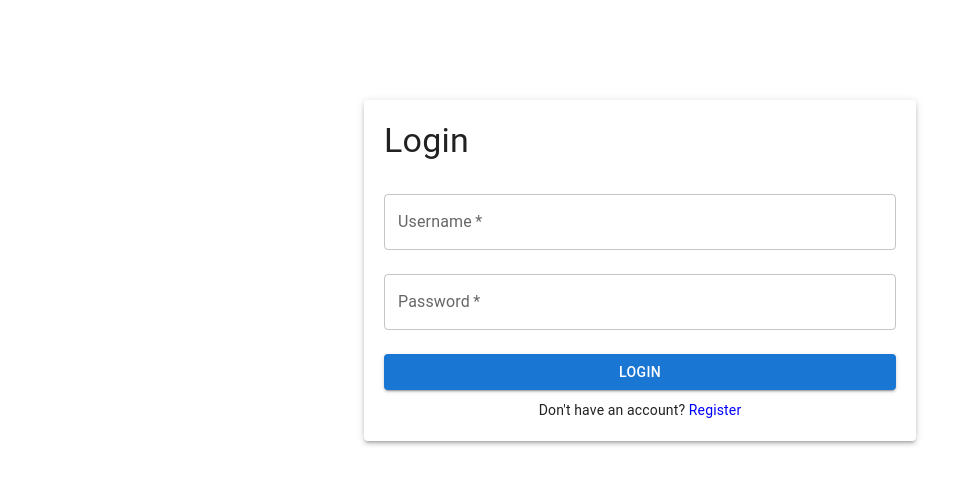
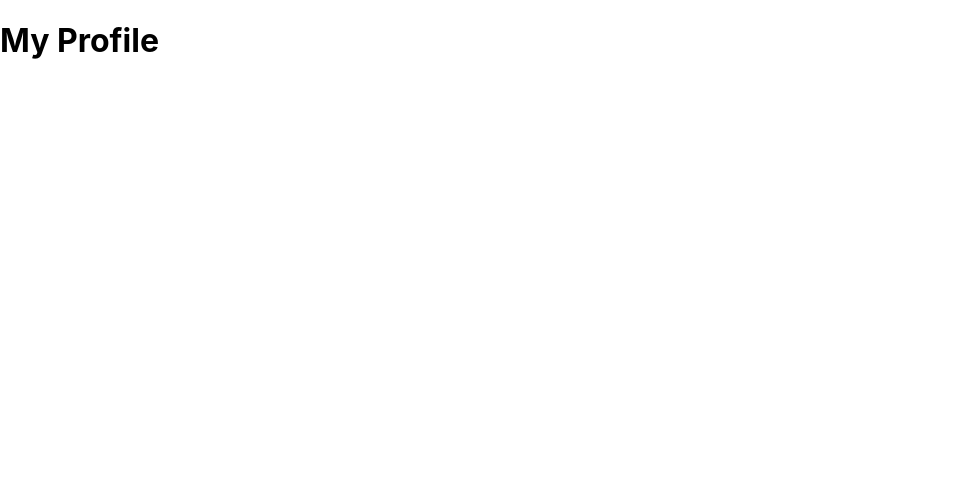
Before and after one commit to NELSNEAKO/smart-canteen, a React (Create React App) app in the folder frontend/: page /profile in a window 1280 px wide. Shown: the top 484 px of the page, without its empty margins (0-979 px from the left). Built offline with nearby package versions, Linux system fonts and the light colour scheme.

Commit message:
first commit

```diff
--- a/frontend/src/pages/ProfilePage.jsx
+++ b/frontend/src/pages/ProfilePage.jsx
@@ -1,110 +1,25 @@
 import React, { useState } from 'react';
 import { useNavigate } from 'react-router-dom';
-import { Container, TextField, Button, Typography, Paper, Box, Alert, Dialog, DialogActions, DialogContent, DialogContentText, DialogTitle } from '@mui/material';
+import { Container,
+   TextField,
+    Button,
+    Typography,
+    Paper, Box,
+    Alert,
+    Dialog,
+    DialogActions,
+    DialogContent,
+    DialogContentText,
+    DialogTitle
+   } from '@mui/material';
 import axios from 'axios';
 
-function LoginPage() {
-  const [username, setUsername] = useState('');
-  const [password, setPassword] = useState('');
-  const [error, setError] = useState('');
-  const [open, setOpen] = useState(false); // For the pop-up dialog
-  const navigate = useNavigate();
-
-  const handleLogin = async (e) => {
-    e.preventDefault();
-
-    try {
-      const response = await axios.post('http://localhost:5000/api/login', {
-        username,
-        password,
-      });
-
-      if (response.status === 200) {
-        localStorage.setItem('token', response.data.token); // Store the token
-        navigate('/home'); // Redirect after successful login
-      } else {
-        setError('Invalid username or password');
-      }
-    } catch (err) {
-      setError(err.response?.data?.message || 'An error occurred while logging in');
-    }
-  };
-
-  // Open the register dialog
-  const handleOpenDialog = () => {
-    setOpen(true);
-  };
-
-  // Close the register dialog
-  const handleCloseDialog = () => {
-    setOpen(false);
-  };
-
-  // Handle vendor registration option
-  const handleVendorRegister = () => {
-    navigate('/register-vendor'); // Redirect to vendor registration page
-  };
-
-  // Handle student registration option
-  const handleStudentRegister = () => {
-    navigate('/register'); // Redirect to student registration page
-  };
+function ProfilePage() {
 
   return (
-    <Container maxWidth="sm" style={{ marginTop: '100px' }}>
-      <Paper elevation={3} style={{ padding: '20px' }}>
-        <Typography variant="h4" gutterBottom>
-          Login
-        </Typography>
-        {error && <Alert severity="error">{error}</Alert>}
-        <Box component="form" onSubmit={handleLogin} noValidate sx={{ mt: 2 }}>
-          <TextField
-            label="Username"
-            variant="outlined"
-            fullWidth
-            required
-            value={username}
-            onChange={(e) => setUsername(e.target.value)}
-            margin="normal"
-          />
-          <TextField
-            label="Password"
-            variant="outlined"
-            type="password"
-            fullWidth
-            required
-            value={password}
-            onChange={(e) => setPassword(e.target.value)}
-            margin="normal"
-          />
-          <Button type="submit" variant="contained" color="primary" fullWidth sx={{ mt: 2 }}>
-            Login
-          </Button>
-        </Box>
-        <Typography variant="body2" align="center" style={{ marginTop: '10px' }}>
-          Don't have an account? <span onClick={handleOpenDialog} style={{ cursor: 'pointer', color: 'blue' }}>Register</span>
-        </Typography>
-      </Paper>
-
-      {/* Pop-up Dialog for Vendor or Student Registration */}
-      <Dialog open={open} onClose={handleCloseDialog}>
-        <DialogTitle>Select Registration Type</DialogTitle>
-        <DialogContent>
-          <DialogContentText>
-            Are you registering as a Vendor or a Student?
-          </DialogContentText>
-        </DialogContent>
-        <DialogActions>
-          <Button onClick={handleVendorRegister} color="primary">
-            Register as Vendor
-          </Button>
-          <Button onClick={handleStudentRegister} color="secondary">
-            Register as Student
-          </Button>
-        </DialogActions>
-      </Dialog>
-    </Container>
+    <header>
+      <h1>My Profile</h1>
+    </header>
   );
 }
-
-export default LoginPage;
+export default ProfilePage;
```
Also changed, not shown: 2 other files (tests, documents, lock files or other folders).
